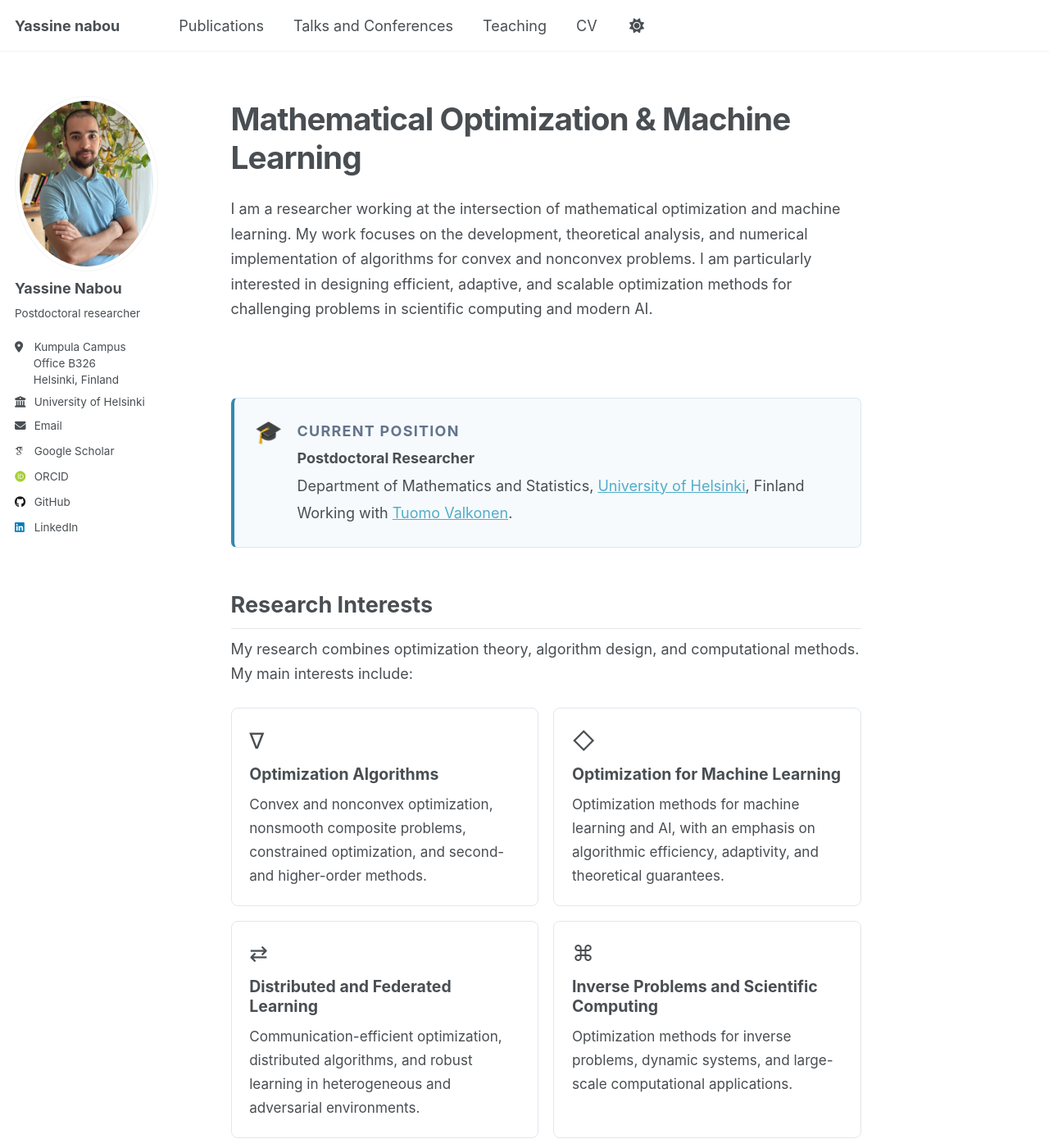
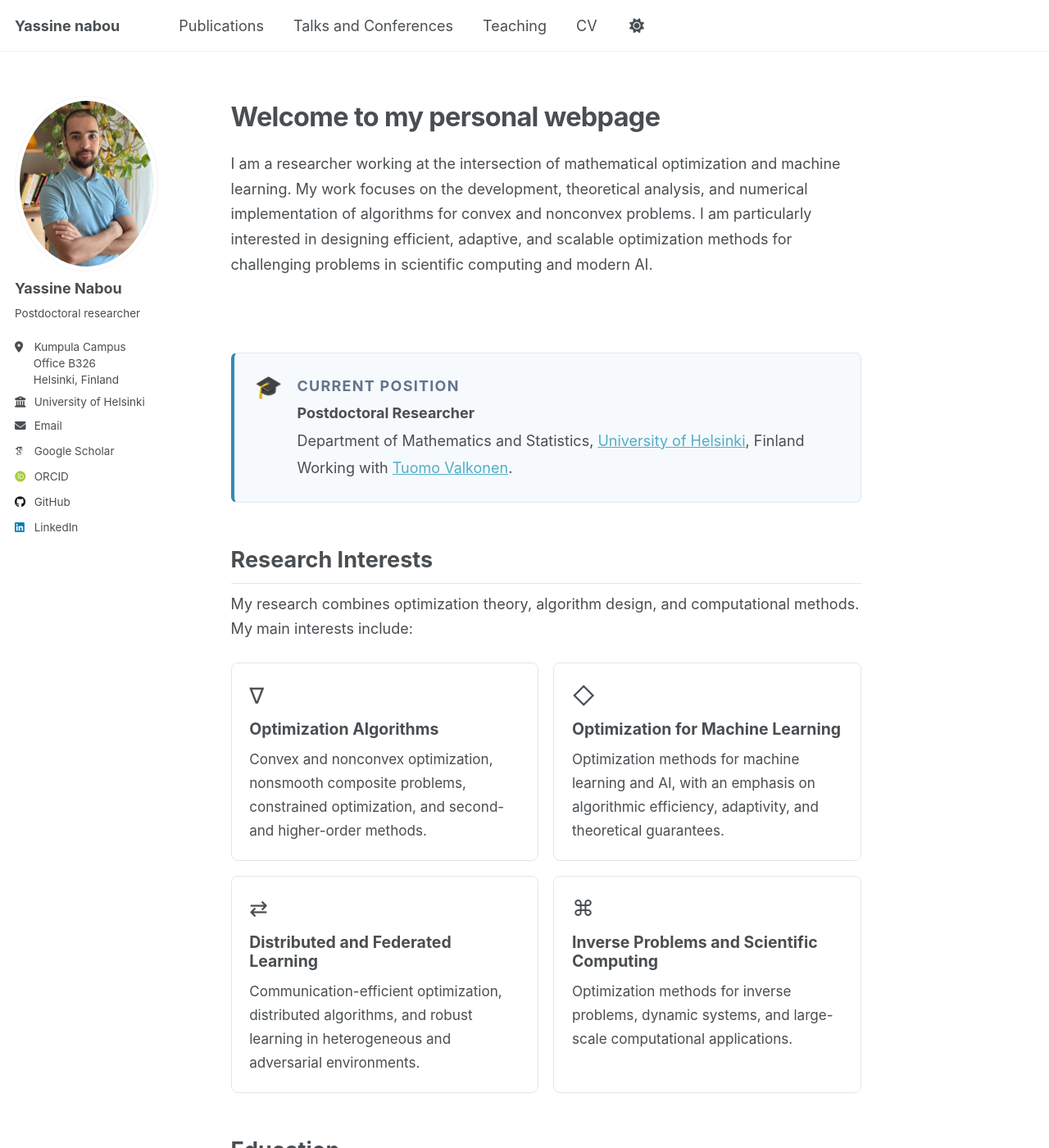
Before and after one commit to Yassine-Nabou/Yassine-Nabou.github.io, a Jekyll site: the page built from _pages/about.md, in a window 1280 px wide and 1400 px high. Shown: the whole window at 82% size. Built offline with Jekyll 4.4.1, drawn with Linux system fonts in a browser that asks for light colours; some web fonts are replaced; a script that is not in the unit is left out; part of the change alters nothing that is shown.

Commit message:
Update homepage title and adjust styles

```diff
--- a/_pages/about.md
+++ b/_pages/about.md
@@ -19,10 +19,10 @@ redirect_from:
 }
 
 .home-hero h1 {
-  font-size: 2.15em;
-  line-height: 1.2;
+  font-size: 1.8em;
+  line-height: 1.3;
   margin: 0 0 0.65em;
-  letter-spacing: -0.025em;
+  letter-spacing: -0.02em;
 }
 
 .home-lead {
@@ -184,7 +184,7 @@ redirect_from:
 <div class="home-page">
 
   <section class="home-hero">
-    <h1>Mathematical Optimization &amp; Machine Learning</h1>
+    <h1>Welcome to my personal webpage</h1>
 
     <p class="home-lead">
       I am a researcher working at the intersection of mathematical
```
